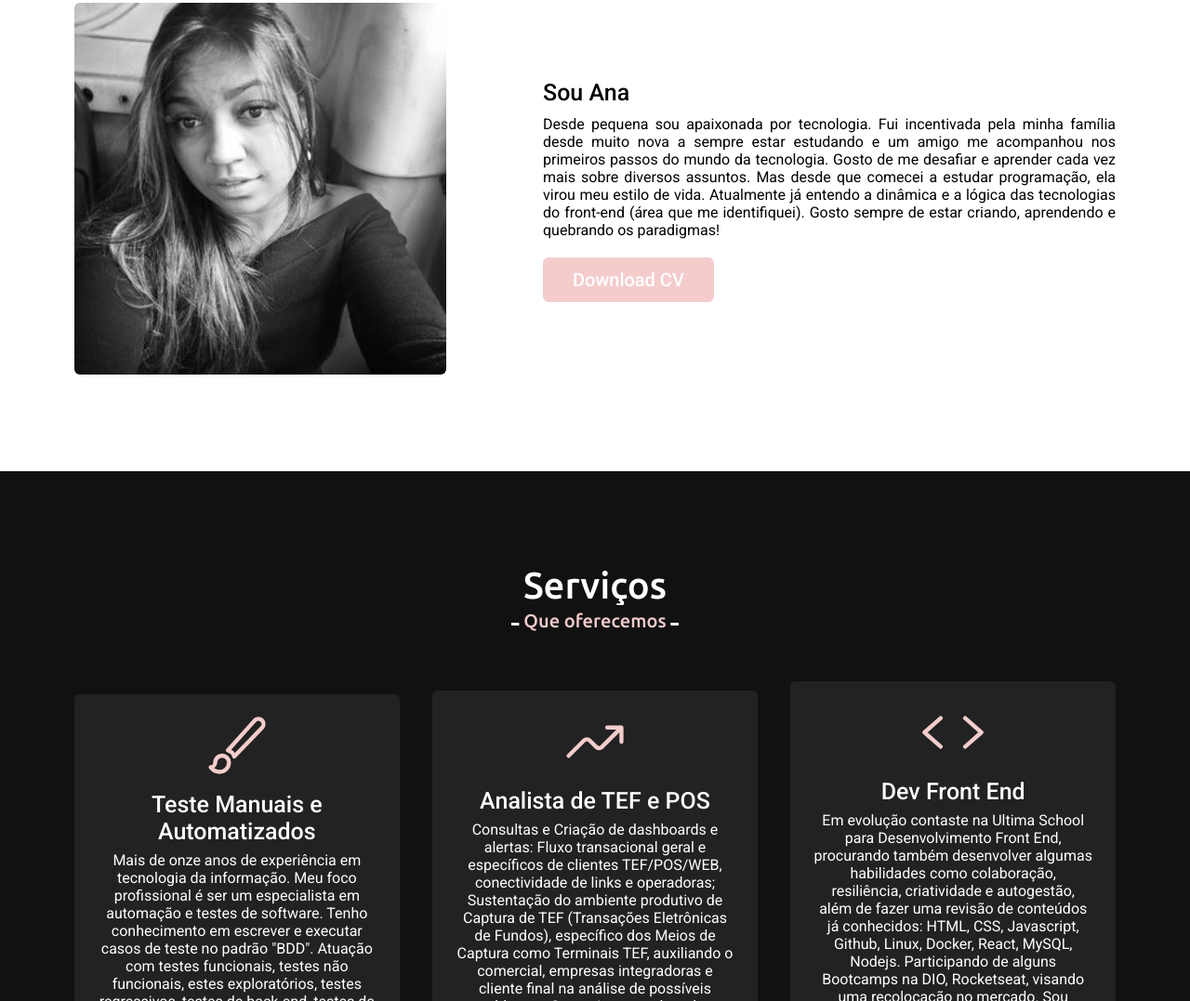
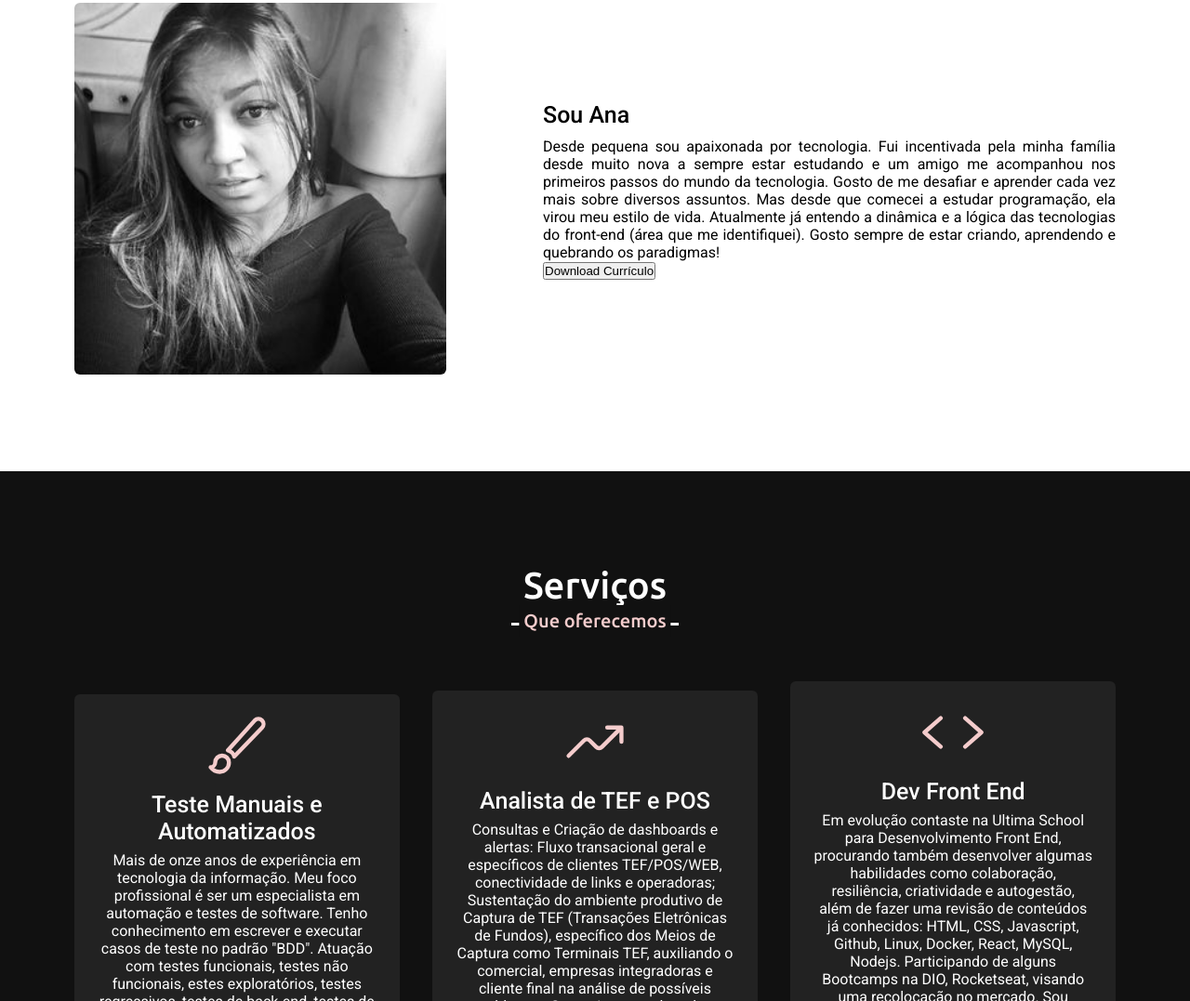
Before and after one commit to AnaaQA/Portf-lio, a plain HTML site: page index.html in a window 1280 px wide. Shown: the part 1023-2100 px from the top of the page at 93% size. Drawn offline with nearby package versions, Linux system fonts and the light colour scheme; a script that the page names is missing.

Commit message:
Update index.html
PDF2

```diff
--- a/index.html
+++ b/index.html
@@ -50,7 +50,7 @@ família desde muito nova a sempre estar estudando e um amigo me acompanhou nos
 aprender cada vez mais sobre diversos assuntos. Mas desde que comecei a estudar programação, ela virou meu estilo de vida.
 Atualmente já entendo a dinâmica e a lógica das tecnologias do front-end (área que me identifiquei).
 Gosto sempre de estar criando, aprendendo e quebrando os paradigmas!</p>
-                    <a href="JoseMaria.pdf">Download CV</a>
+                    <button onclick="location.href='./JoseMaria.pdf'"> Download Currículo</button>
                 </div>
             </div>
         </div>
```
